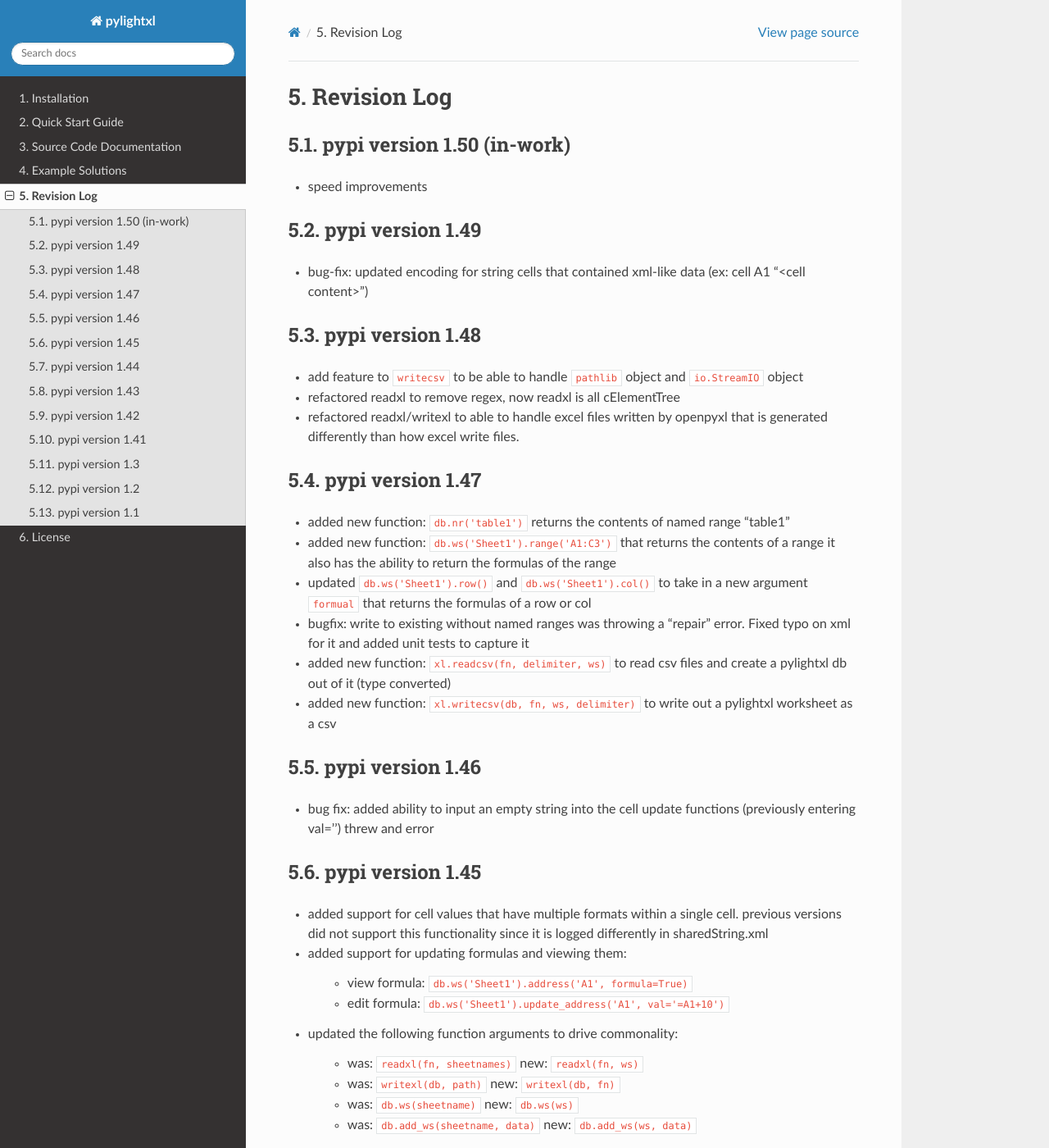
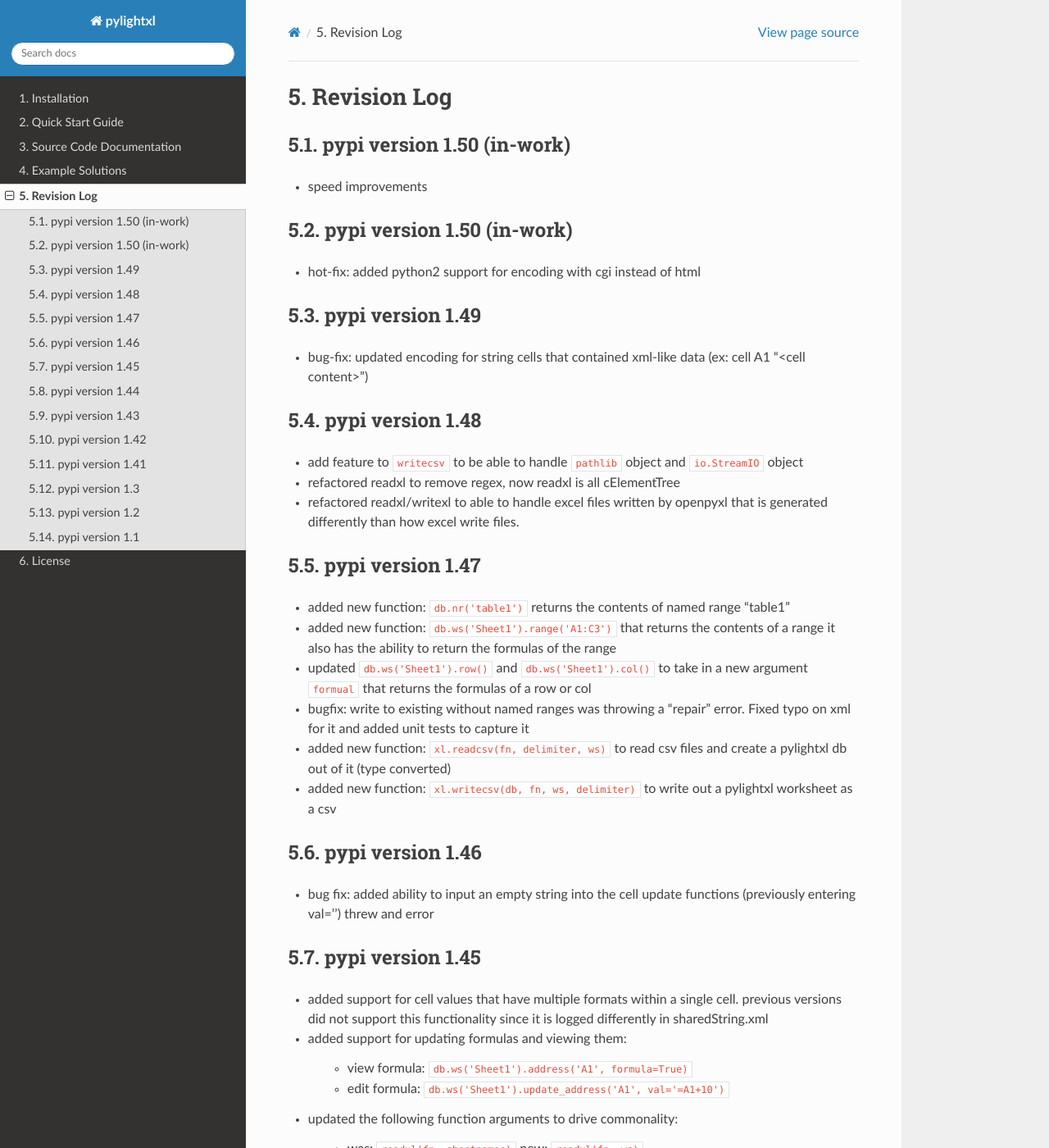
Before and after one commit to PydPiper/pylightxl, a Sphinx documentation site: the page built from doc/source/revlog.rst, in a window 1280 px wide and 1400 px high. Shown: the whole window at 82% size. Built offline with Sphinx 7.4.7 and the Read the Docs theme 2.0.0, drawn with Linux system fonts in a browser that asks for light colours; some of the changed text lies outside the part shown.

Commit message:
updated rev log for v1.50 hotfix for python2 encoding support

```diff
--- a/doc/source/revlog.rst
+++ b/doc/source/revlog.rst
@@ -4,6 +4,10 @@
 pypi version 1.50 (in-work)
 ---------------------------
 - speed improvements
+
+pypi version 1.50 (in-work)
+---------------------------
+- hot-fix: added python2 support for encoding with cgi instead of html
 
 pypi version 1.49
 -----------------
--- a/setup.py
+++ b/setup.py
@@ -5,7 +5,7 @@
 
 setuptools.setup(
     name="pylightxl", # Replace with your own username
-    version="1.49",
+    version="1.50",
     author="Viktor Kis",
     author_email="",
     description="A light weight excel read/writer for python27 and python3 with no dependencies",
```
Also changed, not shown: README.md (+2 -2 lines).
